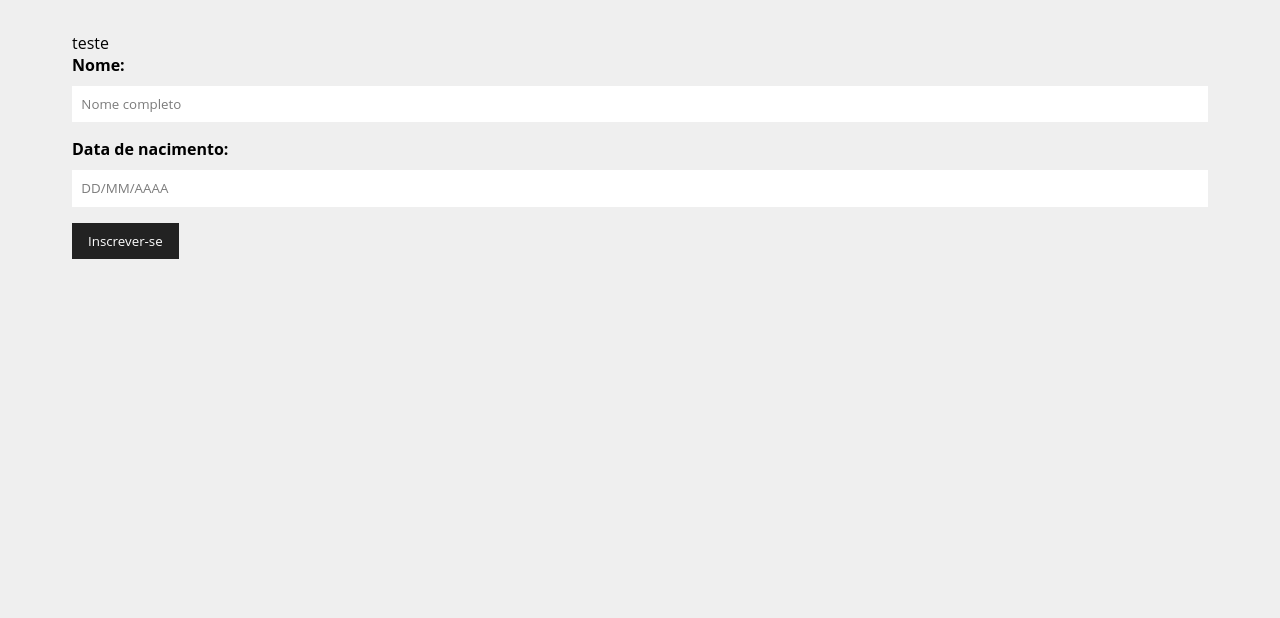
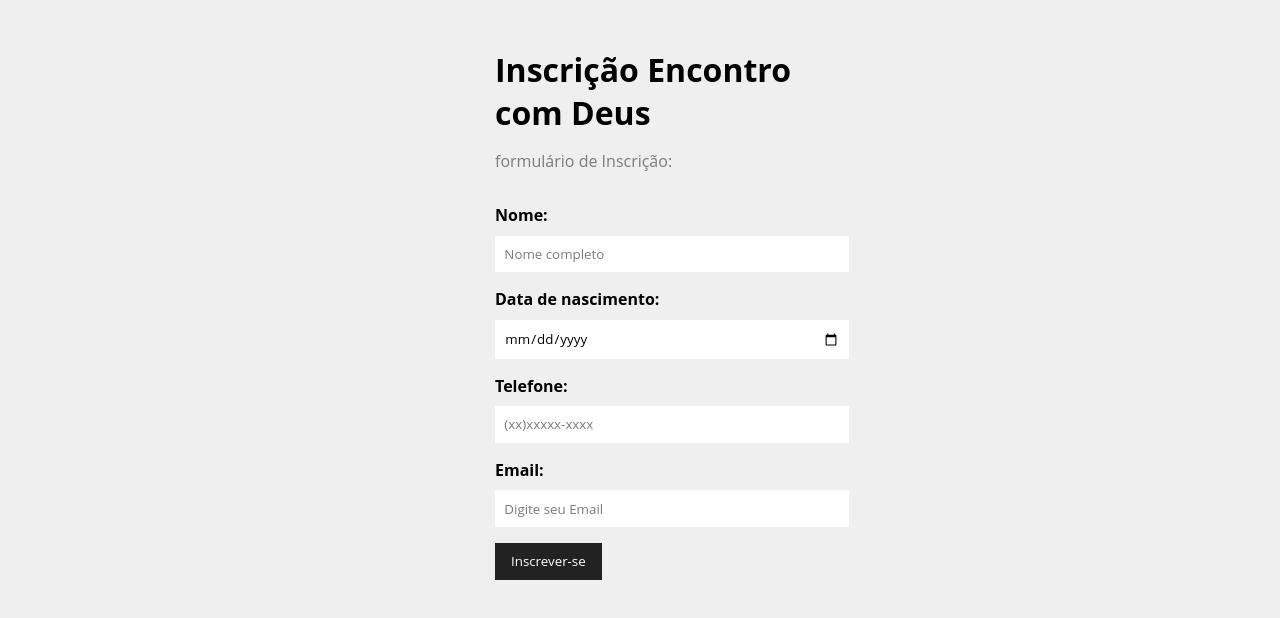
Before and after one commit to Heliatan-Humberto/inscricao-encontro, a React (Create React App) app in the folder encontro/: page / in a window 1280 px wide. Shown: the top 618 px of the page. Built offline with nearby package versions, Linux system fonts and the light colour scheme.

Commit message:
update salve

```diff
--- a/encontro/src/App.js
+++ b/encontro/src/App.js
@@ -1,6 +1,7 @@
 import { BrowserRouter as Router, Routes, Route } from 'react-router-dom';
 import Estrutura from "./components/form/Estructure";
 import Container from "./components/layout/Container";
+import Welcome from './components/pages/Welcome';
 
 
 function App() {
@@ -8,7 +9,7 @@ function App() {
   return (
     <Router>
       <Container customClass="minHeight">
-        <Estrutura />
+        <Welcome />
       </Container>
     </Router>
   );
--- a/encontro/src/components/form/Estructure.js
+++ b/encontro/src/components/form/Estructure.js
@@ -20,7 +20,6 @@ function Estrutura({ handleSubmit, listaData }) {
 
     return (
         <form className={styles.form}>
-            <p>teste</p>
             <Input
             type="text"
             text="Nome"
@@ -29,13 +28,27 @@ function Estrutura({ handleSubmit, listaData }) {
             handleOnChange=""
             value={lista.nome} />
             <Input
+            type="Date"
+            text="Data de nascimento"
+            name="nascimento"
+            placeholder="DD/MM/AAAA"
+            handleOnChange={handleChange}
+            value=""
+           /><Input
            type="number"
-           text="Data de nacimento"
-           name="nacimento"
-           placeholder="DD/MM/AAAA"
+           text="Telefone"
+           name="telefone"
+           placeholder="(xx)xxxxx-xxxx"
            handleOnChange={handleChange}
            value=""
            />
+           <Input
+            type="text"
+            text="Email"
+            name="email"
+            placeholder="Digite seu Email"
+            handleOnChange=""
+            value={lista.nome} />
             <SubmitButton text='Inscrever-se' />
         </form>
     )
--- /dev/null
+++ b/encontro/src/components/pages/Welcome.js
@@ -0,0 +1,16 @@
+import { useNavigate } from 'react-router-dom'
+
+import Estrutura from '../form/Estructure'
+import styles from './Welcome.module.css'
+
+function Welcome() {
+    return (
+        <div className={styles.newproject_container}>
+            <h1>Inscrição Encontro com Deus</h1>
+            <p>formulário de Inscrição:</p>
+            <Estrutura />
+        </div>
+    )
+}
+
+export default Welcome
--- /dev/null
+++ b/encontro/src/components/pages/Welcome.module.css
@@ -0,0 +1,15 @@
+.newproject_container  {
+    width: 450px;
+    margin: 0 auto;
+    padding: 3em;
+}
+
+.newproject_container h1 {
+    margin-bottom: 0.5em;
+    margin-left: 1em;
+}
+
+.newproject_container p {
+    color: #7b7b7b;
+    margin-left: 2em;
+}
```
